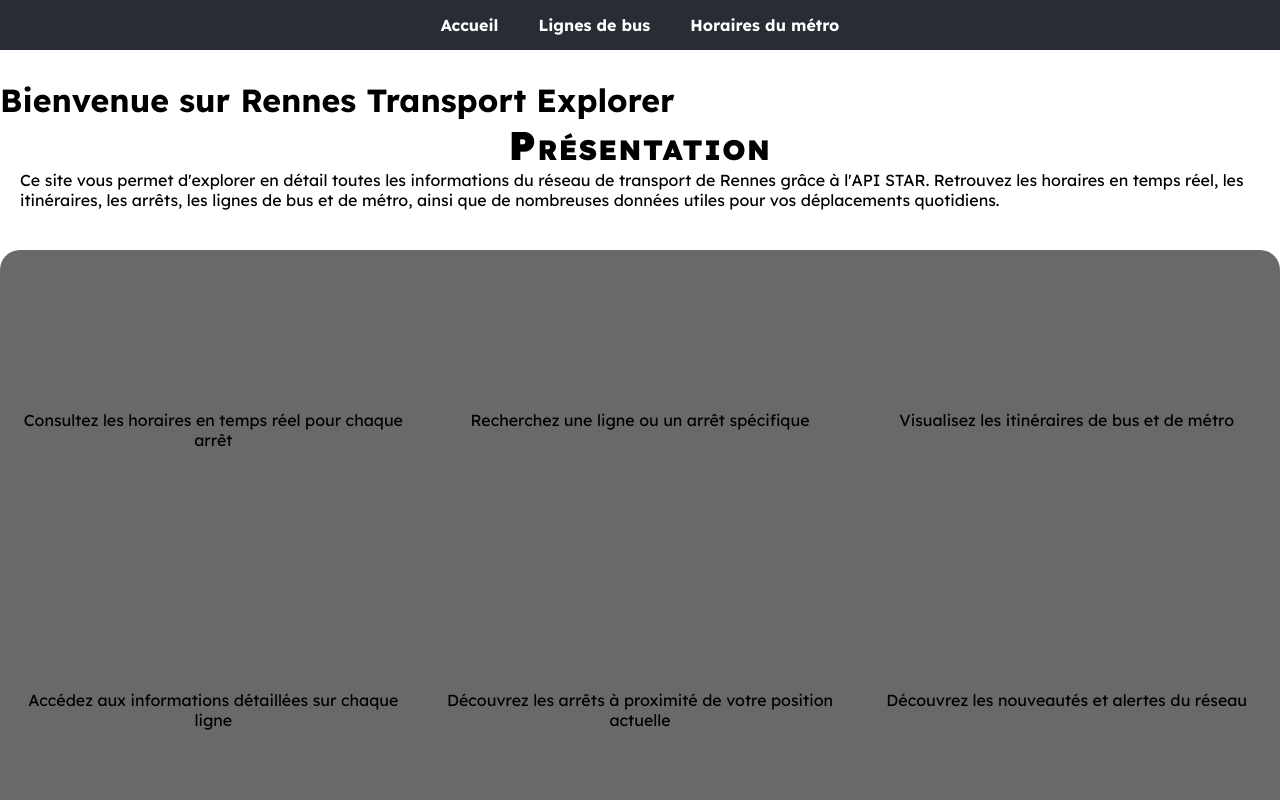
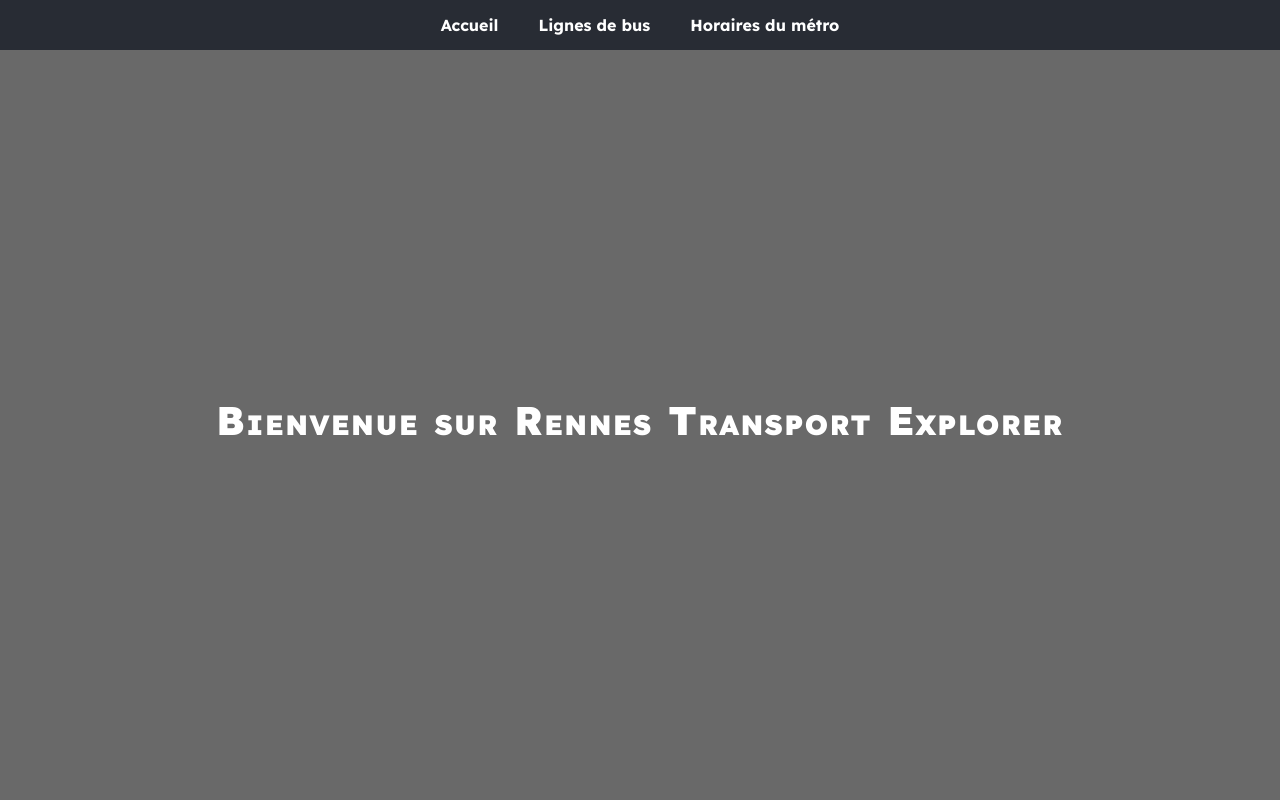
Before and after one commit to Singuila01/start_api_react, a React (Create React App) app: page / in a window 1280 px wide. Shown: the top 800 px of the page. Built offline with nearby package versions, Linux system fonts and the light colour scheme; a web font is replaced by a local one.

Commit message:
Modification du CSS

```diff
--- a/src/styles.css
+++ b/src/styles.css
@@ -14,7 +14,6 @@
     background: #282c34;
     color: #fff;
     padding: 15px 0;
-    margin: 0 0 30px;
     text-align: center;
 }
 header a{
@@ -29,19 +28,51 @@
     margin: 0 auto;
     box-sizing: border-box;
 }
+.container>div:not(.header){
+    margin: 20px auto;
+}
+
+.container .header {
+    display: flex;
+    flex-flow: column;
+    justify-content: center;
+    align-items: center;
+    height: calc(100vh - 50px);
+    background: #696969;
+}
+.container .header h1{
+    text-align: center;
+    font-size: 40px;
+    font-weight: 900;
+    letter-spacing: 1.5px;
+    font-variant-caps: petite-caps;
+    line-height: 1;
+    padding: 0 0 10px;
+    color: #fff;
+}
 
 .container .presentation, .container .description{
     max-width: 1280px;
     width: 100%;
     margin: 0 auto;
-    padding: 0 20px;
+    padding: 20px;
 }
-.container .presentation h1{
-    text-align: center;
+.container .presentation h1, .container .description h1{
+    max-width: max-content;
+    width: 100%;
     font-size: 40px;
-    font-weight: 900;
-    letter-spacing: 1.5px;
-    font-variant-caps: petite-caps;
+    padding: 10px 0;
+}
+.container .presentation h1::after, .container .description h1::after{
+    content: '';
+    display: block;
+    background: #282c34;
+    width: 80px;
+    height: 8px;
+    transition: .3s ease-in-out;
+}
+.container .presentation h1:hover::after, .container .description h1:hover::after{
+    width: 100%;
 }
 
 .container .list ul{
@@ -49,7 +80,6 @@
     grid-template-columns: repeat(3, minmax(200px, 1fr));
     margin: 0 auto;
     padding: 40px 0;
-    margin: 40px 0;
     box-sizing: border-box;
     list-style: none;
     text-align: center;
```
